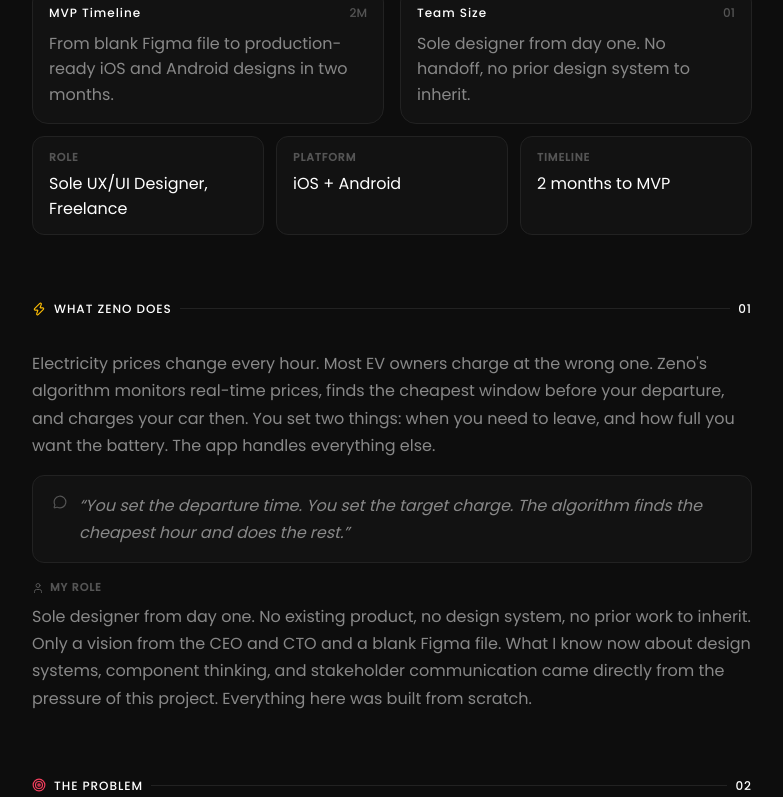
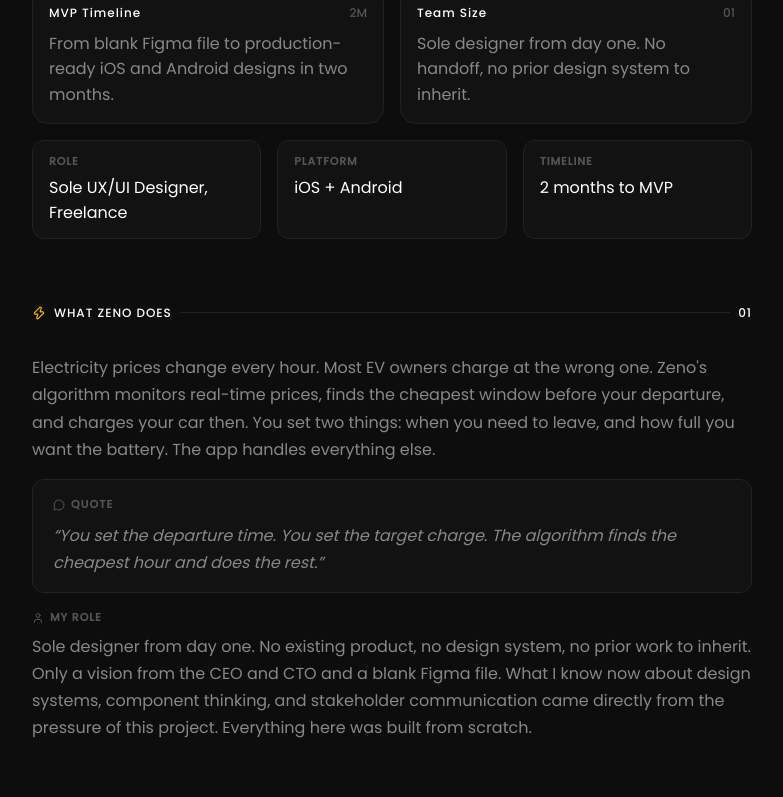
Before and after one commit to RITAMBISWAS404/PORTFOLIO-2026, a Next.js app: page /zeno in a window 1280 px wide. Shown: the part 723-1520 px from the top of the page, without its empty margins (248-1031 px from the left). Built offline with nearby package versions, Linux system fonts and the light colour scheme.

Commit message:
Fix spacing consistency, quote card layout, reflection single column

```diff
--- a/app/zeno/page.tsx
+++ b/app/zeno/page.tsx
@@ -28,9 +28,11 @@ function Quote({ text }: { text: string }) {
     <div style={{
       background: C.card, borderRadius: 12, padding: "16px 20px",
       border: `1px solid ${C.border}`,
-      display: "flex", gap: 12, alignItems: "flex-start",
     }}>
-      <MessageCircle size={14} color={C.t3} strokeWidth={2} style={{ flexShrink: 0, marginTop: 3 }} />
+      <div style={{ display: "flex", alignItems: "center", gap: 6, marginBottom: 8 }}>
+        <MessageCircle size={12} color={C.t3} strokeWidth={2} />
+        <span style={{ fontSize: 11, fontWeight: 600, color: C.t3, letterSpacing: "0.1em" }}>QUOTE</span>
+      </div>
       <p className="f16" style={{ color: C.t2, fontStyle: "italic", lineHeight: 1.7 }}>
         &ldquo;{text}&rdquo;
       </p>
@@ -201,14 +203,15 @@ export default function ZenoPage() {
 
       {/* ── STATS ───────────────────────────────────────────── */}
       <section style={{ ...col, padding: "32px 24px 0" }}>
+        <div style={{ display: "flex", flexDirection: "column", gap: 16 }}>
           <div className="zeno-stats-grid">
             <Card label="Screens Designed" num="35"  body="Every key user flow from onboarding through dashboard, analytics, and settings." delay={0}    />
             <Card label="Core User Flows"  num="05"  body="Onboarding, charging session, analytics, history, and account management."        delay={0.08} />
             <Card label="MVP Timeline"     num="2M"  body="From blank Figma file to production-ready iOS and Android designs in two months."  delay={0.16} />
             <Card label="Team Size"        num="01"  body="Sole designer from day one. No handoff, no prior design system to inherit."         delay={0.24} />
           </div>
-        <Reveal delay={0.1}>
-          <div className="zeno-meta-grid" style={{ marginTop: 12 }}>
+          <Reveal>
+            <div className="zeno-meta-grid">
               {[
                 { label: "ROLE",     value: "Sole UX/UI Designer, Freelance" },
                 { label: "PLATFORM", value: "iOS + Android" },
@@ -224,6 +227,7 @@ export default function ZenoPage() {
               ))}
             </div>
           </Reveal>
+        </div>
       </section>
 
       {/* ── 01 WHAT ZENO DOES ───────────────────────────────── */}
@@ -517,7 +521,7 @@ export default function ZenoPage() {
       <section style={{ ...col, padding: "64px 24px 0" }}>
         <SectionLabel icon={BookOpen} label="REFLECTION" num="07" iconColor={C.blue} />
         <div className="mt-section" style={{ display: "flex", flexDirection: "column", gap: 16 }}>
-          <div className="zeno-stats-grid">
+          <div className="zeno-reflection-grid">
             <Card label="Build the design system first"     num="01"
               body="Manual component updates across 35+ screens for months. Design tokens and component libraries should be day one, not an afterthought."
               delay={0} />
@@ -540,10 +544,11 @@ export default function ZenoPage() {
       </div>
 
       <style>{`
-        .zeno-stats-grid   { display: grid; grid-template-columns: 1fr; gap: 16px; }
-        .zeno-meta-grid    { display: grid; grid-template-columns: 1fr; gap: 12px; }
-        .zeno-concept-grid { display: grid; grid-template-columns: 1fr; gap: 12px; }
-        .zeno-cut-grid     { display: grid; grid-template-columns: 1fr 1fr 1fr; }
+        .zeno-stats-grid      { display: grid; grid-template-columns: 1fr; gap: 16px; }
+        .zeno-meta-grid       { display: grid; grid-template-columns: 1fr; gap: 16px; }
+        .zeno-concept-grid    { display: grid; grid-template-columns: 1fr; gap: 16px; }
+        .zeno-reflection-grid { display: grid; grid-template-columns: 1fr; gap: 16px; }
+        .zeno-cut-grid        { display: grid; grid-template-columns: 1fr 1fr 1fr; }
         @media (min-width: 600px) {
           .zeno-concept-grid { grid-template-columns: 1fr 1fr 1fr; }
           .zeno-meta-grid    { grid-template-columns: 1fr 1fr 1fr; }
```
Lines whose indentation alone changed are shown as unchanged.
